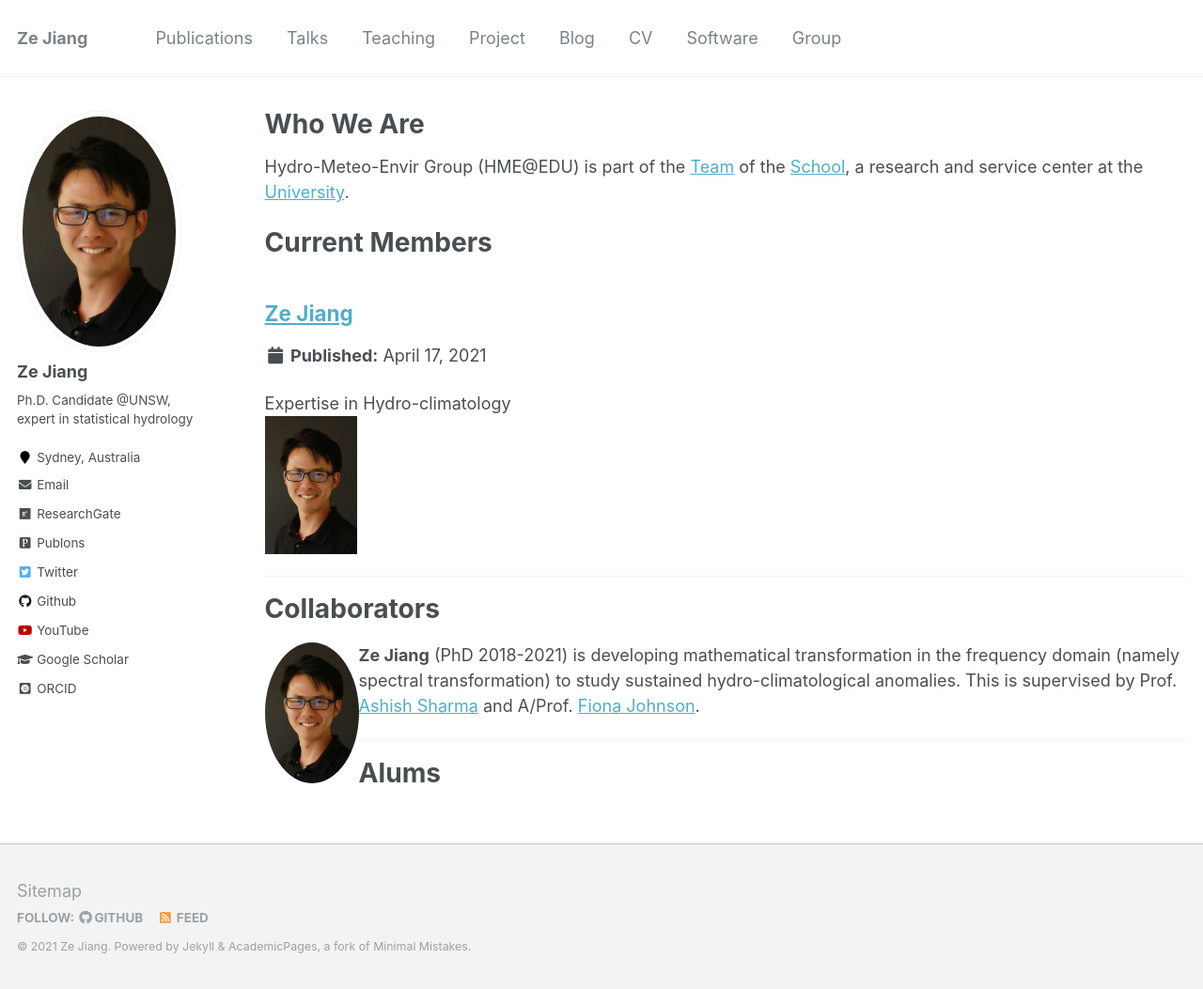
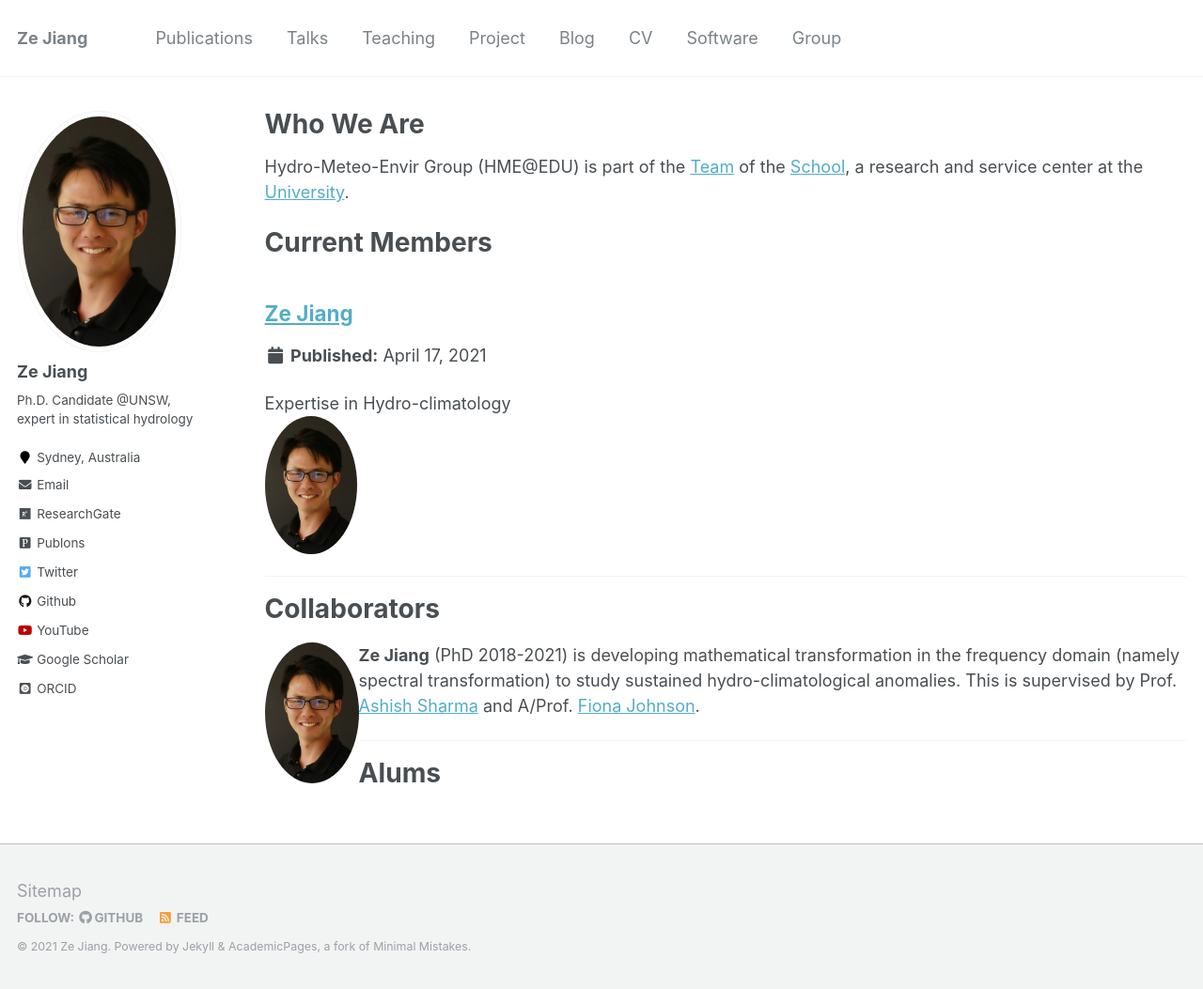
Before and after one commit to zejiang-unsw/zejiang-unsw.github.io, a Jekyll site: the page built from _pages/people.md, in a window 1280 px wide and 1053 px high. Shown: the whole window at 94% size. Built offline with Jekyll 4.4.1, drawn with Linux system fonts in a browser that asks for light colours; some web fonts are replaced.

Commit message:
update css

```diff
--- a/assets/css/academicons.css
+++ b/assets/css/academicons.css
@@ -17,8 +17,6 @@
 }
 .avatar {
   vertical-align: middle;
-  max-width: 100%;
-  max-height: 100%;
   width: 100px;
   height: auto;
   position: relative;
```
Also changed, not shown: _people/ze.jiang.md (+1 -1 lines).
